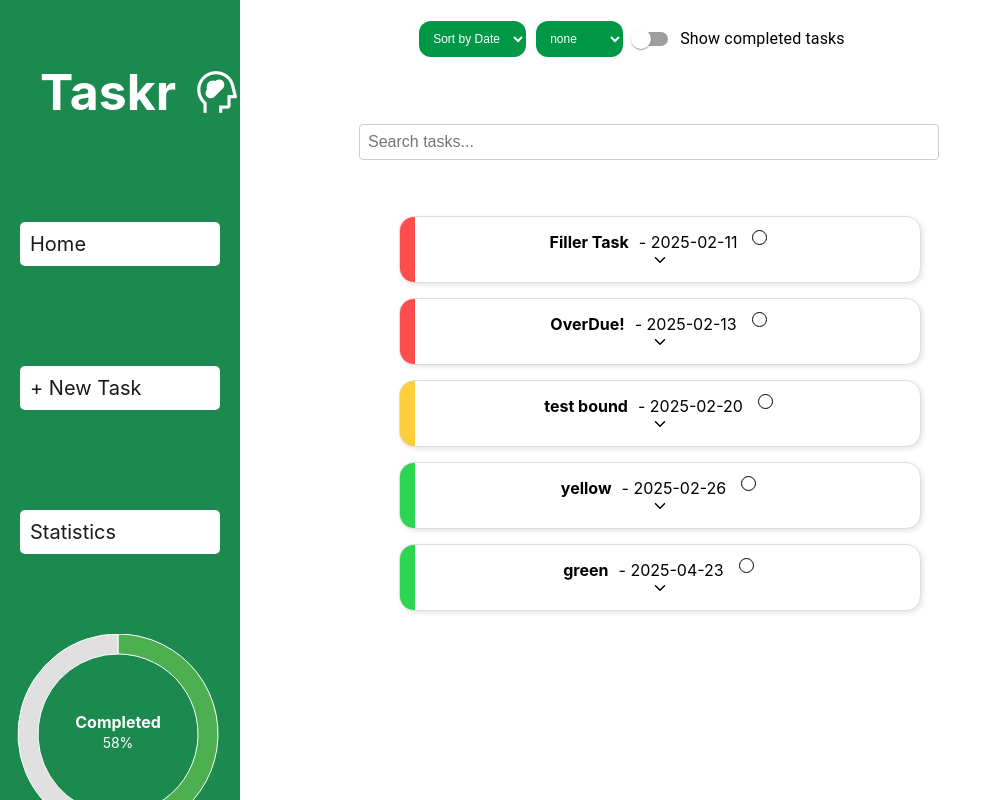
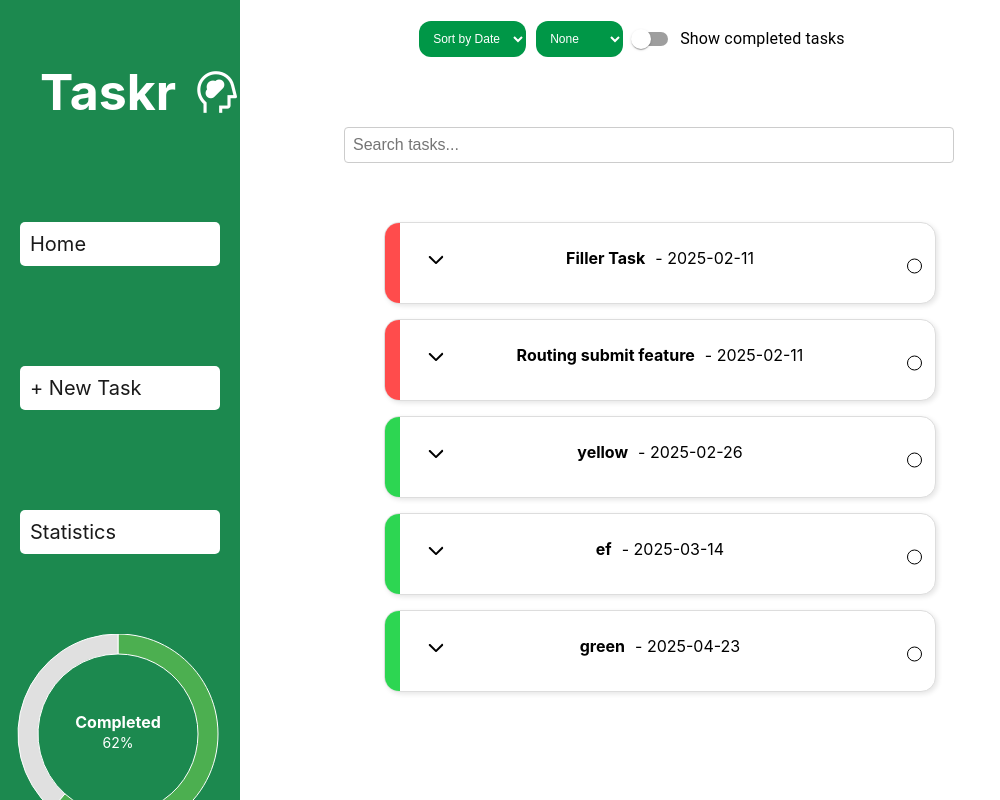
Before and after one commit to BlairCrumbly/taskr, a React (Create React App) app: page / in a window 1280 px wide. Shown: the whole page, without its empty margins (0-1000 px from the left). Built offline with nearby package versions, Linux system fonts and the light colour scheme; data requests are answered from the project's data file; a web font is replaced by a local one.

Commit message:
added better searching method + no results message + styling with drop down & chceckbox formatting + animations with task completed

```diff
--- a/db.json
+++ b/db.json
@@ -30,7 +30,7 @@
       "description": "Add routing back to home after submit of the add task form",
       "dueDate": "2025-02-11",
       "estimatedTime": "0",
-      "completed": true
+      "completed": false
     },
     {
       "id": "b910",
@@ -62,7 +62,7 @@
       "description": "e",
       "dueDate": "2025-02-20",
       "estimatedTime": "1",
-      "completed": false
+      "completed": true
     },
     {
       "id": "5e14",
@@ -78,7 +78,7 @@
       "description": "Ah!",
       "dueDate": "2025-02-13",
       "estimatedTime": "1",
-      "completed": false
+      "completed": true
     },
     {
       "id": "0c43",
@@ -95,6 +95,14 @@
       "dueDate": "2025-02-14",
       "estimatedTime": "1",
       "completed": true
+    },
+    {
+      "id": "f500",
+      "name": "ef",
+      "description": "e",
+      "dueDate": "2025-03-14",
+      "estimatedTime": "1",
+      "completed": false
     }
   ]
 }
--- a/src/components/TaskCard.js
+++ b/src/components/TaskCard.js
@@ -1,6 +1,6 @@
 import '../styles/TaskList.css';
 import { useState } from 'react';
-// IoIosArrowDropupCircle
+
 import { IoIosArrowUp,  IoIosArrowDown} from "react-icons/io";
 
 const TaskCard = ({task, handleTaskCompletion, priorityClass}) => {
@@ -9,14 +9,19 @@ const TaskCard = ({task, handleTaskCompletion, priorityClass}) => {
     const toggleDetails = () =>{
         setIsOpen(previsOpen => !previsOpen)
     }
-  // Only apply strike-through when transitioning from uncompleted to completed
+  //todo only apply strike-through when transitioning from uncompleted to completed
 
 
   return (
 <li
-  className={`taskcard ${priorityClass} ${task.fadingOut ? "fade-out" : "fade-in"}`} // Apply fade effect
+  className={`taskcard ${priorityClass} ${task.fadingOut ? "fade-out" : "fade-in"}`} //* apply fade effect
   key={task.id}
 >
+    <div onClick={toggleDetails} className='arrows'>
+        {isOpen ? <IoIosArrowUp size={22} /> : <IoIosArrowDown size={22}/>}
+    </div>
+
+
   <div className="priority-strip"></div>
 
   <div className="task-header">
@@ -33,9 +38,7 @@ const TaskCard = ({task, handleTaskCompletion, priorityClass}) => {
     />
   </div>
 
-  <div onClick={toggleDetails}>
-    {isOpen ? <IoIosArrowUp /> : <IoIosArrowDown />}
-  </div>
+
 
   <div className={`task-details ${isOpen ? "open" : "closed"}`}>
     <p>{task.description}</p>
--- a/src/components/TaskList.js
+++ b/src/components/TaskList.js
@@ -42,7 +42,8 @@ const handleSortByChange = (e) => {
 }
 
 const handleSearchChange = (e) => {
-  setSearchQuery(e.target.value);
+  const query = e.target.value.trim();
+  setSearchQuery(query.length > 0 ? query : "");
 };
 
 const handleTodoChange = () => {
@@ -55,44 +56,63 @@ const handleColorFilterChange = (e) => {
 
  //! filters
 
- const visibleTasks = tasks
- .filter((task) => (showCompleted ? task.completed : !task.completed))
- .filter((task) => task.name.toLowerCase().includes(searchQuery.toLowerCase()))
- .filter((task) => filterInput === "none" || colorPriority(task) === filterInput);
+const filteredTasks = tasks.filter((task) => {
+  const taskName = task.name.toLowerCase();
+  const normalizedSearchQuery = searchQuery.toLowerCase();
 
+  //! check if the task matches the search query
+  const matchesSearch = taskName.includes(normalizedSearchQuery);
 
+  //! if there's no search query or the task matches, keep it
+  return (searchQuery === "" || matchesSearch) &&
+         (filterInput === "none" || colorPriority(task) === filterInput);
+});
 
+//! sorting tasks based on the search query and other criteria
+const sortedTasks = useMemo(() => {
+  return [...filteredTasks]
+    .sort((a, b) => {
+      const normalizedSearchQuery = searchQuery.toLowerCase();
 
-const sortedTasks = useMemo(() => {
-  return [...visibleTasks].sort((a, b) => {
-    if (sortBy === "date"){
+      //! if there's a search query, prioritize tasks whose name starts with the query
+      if (searchQuery) {
+        const startsWithA = a.name.toLowerCase().startsWith(normalizedSearchQuery);
+        const startsWithB = b.name.toLowerCase().startsWith(normalizedSearchQuery);
+
+        //! prioritize tasks where the name starts with the search query
+        if (startsWithA && !startsWithB) return -1;
+        if (!startsWithA && startsWithB) return 1;
+      }
+
+      //! if no search query, fallback to other sorting
+      if (sortBy === "date") {
         const dateComparison = new Date(a.dueDate) - new Date(b.dueDate);
         if (dateComparison !== 0) return dateComparison;
 
         const estimatedTimeA = parseInt(a.estimatedTime) || 0;
         const estimatedTimeB = parseInt(b.estimatedTime) || 0;
         return estimatedTimeB - estimatedTimeA;
+      } else if (sortBy === "Z-A") {
+        return b.name.toLowerCase().localeCompare(a.name.toLowerCase());
+      } else {
+        return a.name.toLowerCase().localeCompare(b.name.toLowerCase());
+      }
+    })
+    .filter((task) => (showCompleted ? task.completed : !task.completed));
+}, [filteredTasks, searchQuery, sortBy, showCompleted]);
 
-    }
-    else if(sortBy === "Z-A"){
-      return b.name.toLowerCase().localeCompare(a.name.toLowerCase())
-    }
-    else{
-      return a.name.toLowerCase().localeCompare(b.name.toLowerCase())
-    }
-  });
-}, [visibleTasks, sortBy]);
+
+
+
+
 
 
 return (
-
-
   <div className="centered-container">
     <div className="TaskList">
-
+      {/* Conditionally render filters based on the presence of the search query */}
+      {!searchQuery && (
         <div className="DropDowns">
-
-
           <select onChange={handleSortByChange}>
             <option value="date">Sort by Date</option>
             <option value="A-Z">Sort by A-Z</option>
@@ -100,7 +120,7 @@ return (
           </select>
 
           <select onChange={handleColorFilterChange}>
-        <option value="none">none</option>
+            <option value="none">None</option>
             <option value="overdue">Overdue</option>
             <option value="red">Red</option>
             <option value="yellow">Yellow</option>
@@ -114,8 +134,9 @@ return (
             className="switch-label"
           />
         </div>
+      )}
 
-
+      {/* Search Bar */}
       <div className="search-bar-container">
         <input
           type="text"
@@ -126,9 +147,8 @@ return (
         />
       </div>
 
-
-
-        {/* Tasks + hiding completed tasks */}
+      {/* Tasks */}
+      {sortedTasks.length > 0 ? (
         <ul>
           {sortedTasks.map((task) => (
             <TaskCard
@@ -137,9 +157,11 @@ return (
               handleTaskCompletion={handleTaskCompletion}
               priorityClass={colorPriority(task)}
             />
-
           ))}
         </ul>
+      ) : (
+        <p className="no-results-message">Sorry, didn't find anything. ):</p> // Display message when no tasks are found
+      )}
     </div>
   </div>
 );
--- a/src/styles/TaskList.css
+++ b/src/styles/TaskList.css
@@ -3,7 +3,7 @@
     display: flex;
     justify-content: center;
     align-items: center;
-    /* height: 100vh;  */
+
   }
 
 
@@ -20,10 +20,10 @@
 
     justify-content: space-between;
     align-items: center;
-    margin-bottom: 10%; /* Space between search bar and task list */
+    margin-bottom: 10%;
 }
 
-/* Style for the search bar input */
+
 .search-bar {
     width: 100%;
     padding: 8px;
@@ -34,10 +34,7 @@
 
 }
 
-/* Base taskcard styling */
-/* General task card styling */
-/* Default taskcard styling */
-/* Default taskcard styling */
+
 .taskcard {
   list-style-type: none;
   margin-bottom: 15px;
@@ -52,11 +49,15 @@
   width: 500px;
   opacity: 1;
   transition: opacity 2s ease-in-out, transform 2s ease-in-out; /* Ensure transition is here */
+  padding: 25px;
+}
+
+.taskcard:hover{
+  transform: scale(1.05);
+
 }
 
 
-/* Fade-out effect */
-/* Cross out effect when completed */
 .crossed-out {
   text-decoration: line-through;
   text-decoration-thickness: 2px;
@@ -64,14 +65,14 @@
   transition: text-decoration 0.3s ease-in-out, color 0.3s ease-in-out;
 }
 
-/* Fade out animation when task is checked */
+
 .fade-out {
   opacity: 0;
   transform: scale(0.9);
   transition: opacity 0.5s ease-in-out, transform 0.5s ease-in-out;
 }
 
-/* Fade back in when task is unchecked */
+
 .fade-in {
   opacity: 1;
   transform: scale(1);
@@ -82,55 +83,63 @@
 
 
 
-/* Checkbox style */
+
 .task-checkbox {
   width: 15px;
   height: 15px;
   border-radius: 50%;
-  border: 0.5px solid #000000;
+  border: 1px double #000000;
   appearance: none;
   cursor: pointer;
   transition: all 0.3s ease-in-out;
-  margin-left: 15px;
+  position: absolute;
+  right: 10px;
+  top: 50%;
+  transform: translateY(-50%);
 }
 
-.task-checkbox:hover{
+.task-checkbox:hover {
   background-color: #3ebd77;
+
 }
 
 .task-checkbox:checked {
-  background-color: #3ebd77; /* Green fill when checked */
-  border: 0.5px solid #020a06; /* Darker green border */
-}
-.task-checkbox:checked:hover{
-  background-color: #f36565; /* Green fill when checked */
-  border: 0.5px solid #000000; /* Darker green border */
+  background-color: #3ebd77;
+
 }
 
-/* Task details styling */
+.task-checkbox:checked:hover {
+  background-color: #f36565;
+
+
+}
+
+.arrows{
+    cursor: pointer;
+    position: absolute;
+    left: 30px;
+    top: 20%;
+    padding: 10px;
+}
+
 .task-details {
   max-height: 0;
   opacity: 0;
   overflow: hidden;
-  transition: max-height 0.2s ease-in-out, opacity 0.2s ease-in-out;
+  transition: max-height 0.3s ease-in-out, opacity 0.4s ease-in-out;
+
+
 }
 
 .task-details.open {
-  max-height: 200px; /* Adjust based on expected content height */
+  max-height: 200px;
   opacity: 1;
+  padding-top: 10px;
 }
 
-
-
-
-/* Cross out effect when task is completed */
-/* Cross out effect when task is completed */
-/* Fade-out effect when unchecking */
-
-
-
-
-
+.task-details.closed{
+  padding-top: 10px;
+}
 
 .TaskList ul li p{
   width: 80%;
@@ -181,3 +190,14 @@
 .switch-label {
   margin-right: 2020px;
 }
+
+.no-results-message {
+  display: flex;
+  justify-content: center;
+  align-items: center;
+  height: 50vh;
+  text-align: center;
+  font-size: 1.5rem;
+  color: #888;
+  margin: 0;
+}
```
Also changed, not shown: src/App.js (+0 -12 lines). Lines whose indentation alone changed are shown as unchanged.
